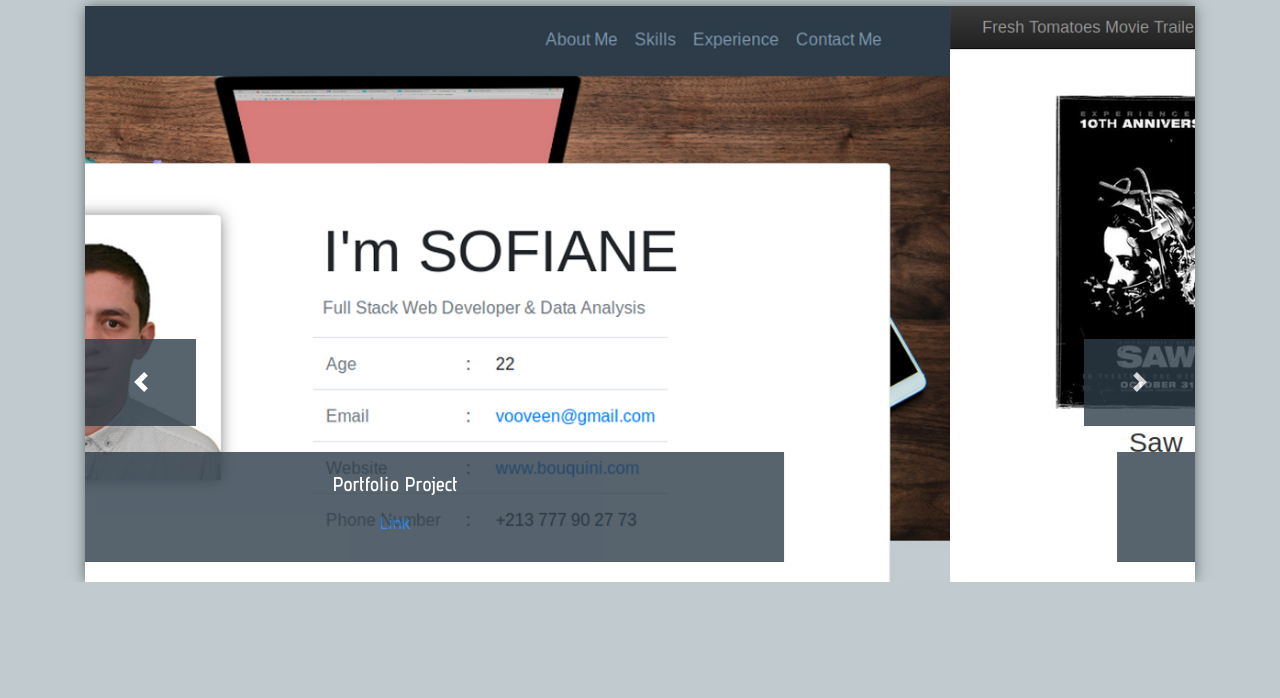
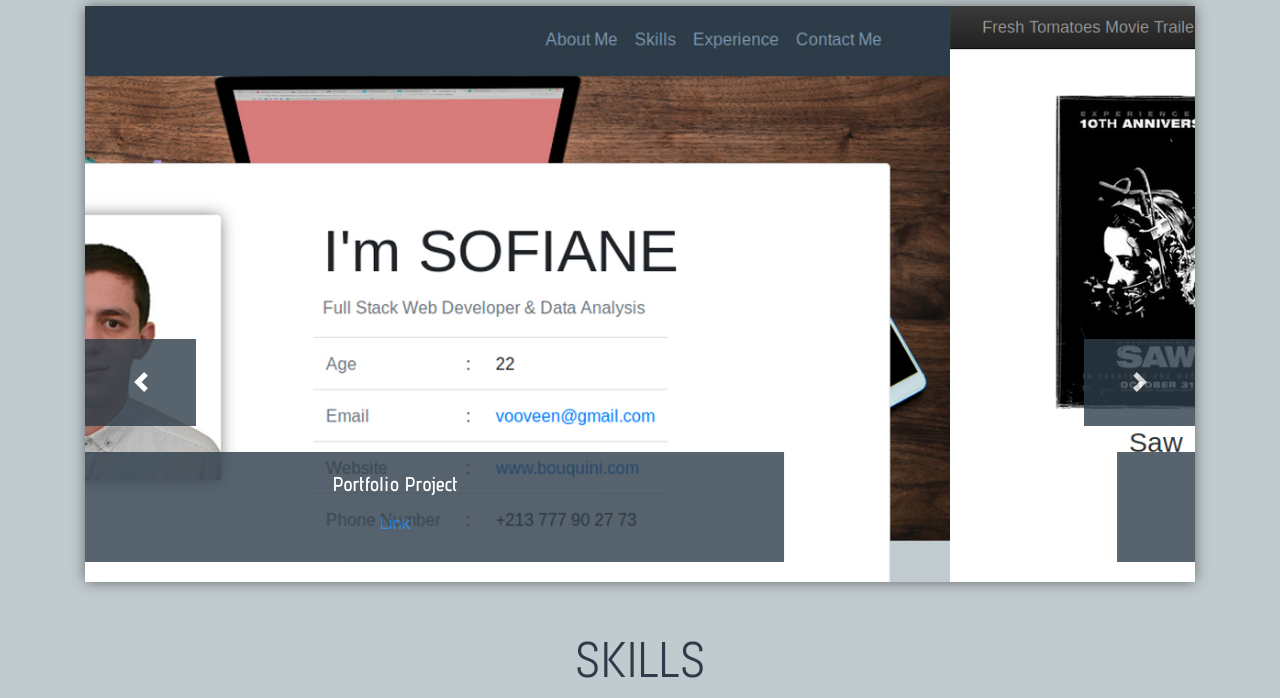
Before and after one commit to vooveen/MyPortfolio, a plain HTML site: page index.html in a window 1280 px wide. Shown: the part 703-1401 px from the top of the page. Before the commit the page ends 1285 px from the top, so only its background shows below. Drawn offline with nearby package versions, Linux system fonts and the light colour scheme.

Commit message:
Add h1's Skills

```diff
--- a/index.html
+++ b/index.html
@@ -125,6 +125,9 @@
             </a>
         </div>
     </div>
+
+    <!-- Skills -->
+    <h1 class="product text-center text-uppercase mt-5">Skills</h1>
 </body>
 
 </html>
```
